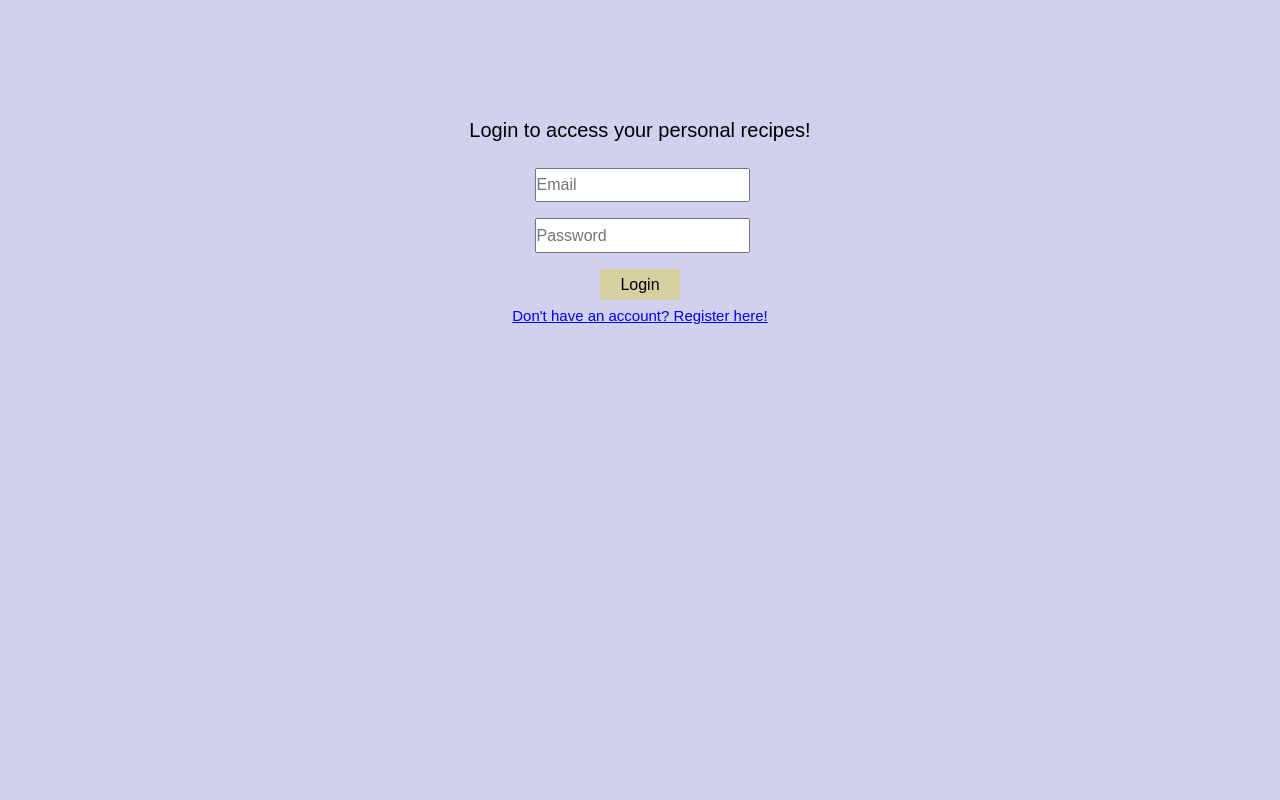
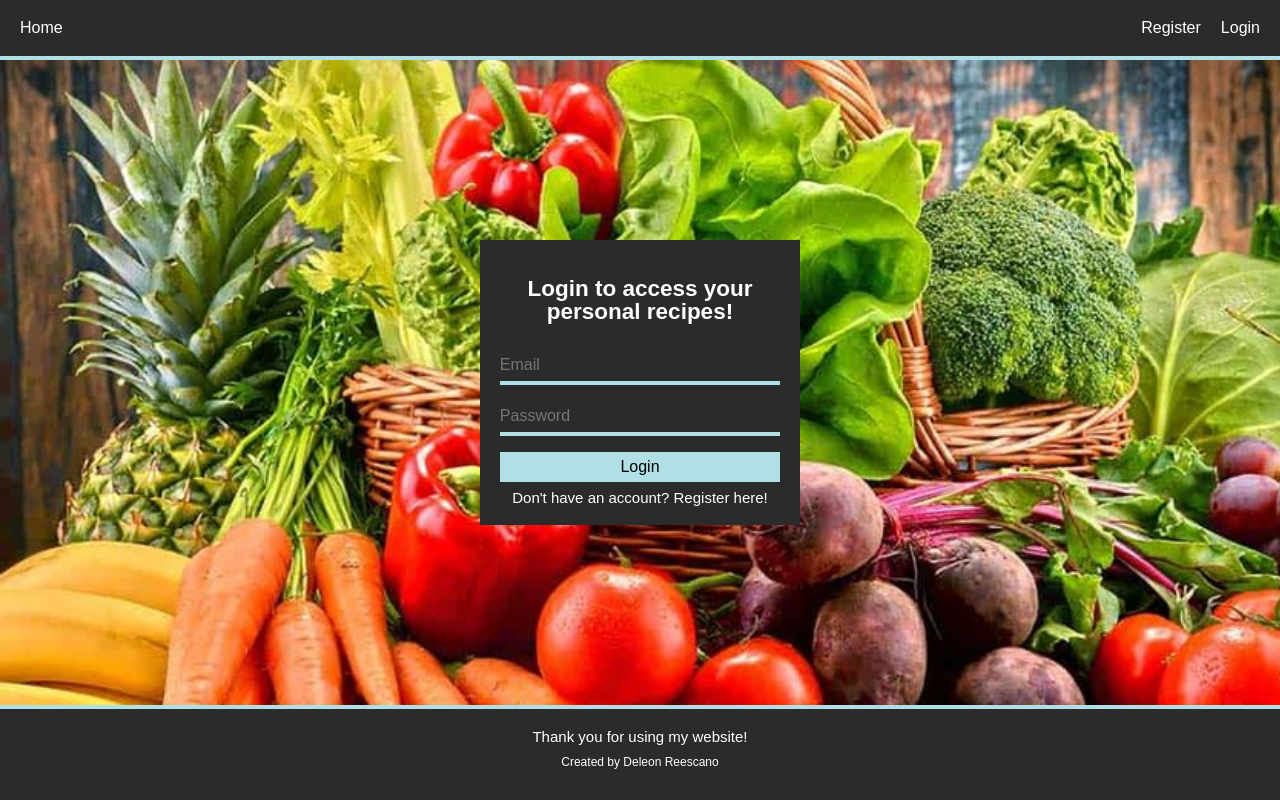
Before and after one commit to JSONJuggler/recipeManager, a React (Create React App) app in the folder client/: page /login in a window 1280 px wide. Built offline with nearby package versions, Linux system fonts and the light colour scheme.

Commit message:
styling mockup finished...for now, on to other things...

```diff
--- a/client/public/index.html
+++ b/client/public/index.html
@@ -4,7 +4,7 @@
     <meta name="viewport" content="width=device-width, initial-scale=1.0" />
   </head>
   <body
-    style="margin:0; padding:20px; background-color:rgb(209, 208, 238);font: 15px/1 Arial"
+    style="margin:0; padding:0px; background: url(./fv.jpg); background-repeat: no-repeat;background-size: cover;background-color:rgb(0, 0, 0);font: 15px/1 Arial;"
   >
     <noscript>You need to enable JavaScript to run this app.</noscript>
     <div id="root"></div>
--- a/client/src/components/App.js
+++ b/client/src/components/App.js
@@ -1,20 +1,33 @@
 import React, { Fragment } from "react";
-// import Navbar from "./layout/Navbar";
+import { Flexcon } from "../stylings";
+import Navbar from "./layout/Navbar";
+import Footer from "./layout/Footer";
 import Landing from "./layout/Landing";
 import Login from "./auth/Login";
 import Register from "./auth/Register";
 import { BrowserRouter as Router, Route, Switch } from "react-router-dom";
 
+const flex = {
+  display: "flex",
+  flexDirection: "column",
+  minHeight: "100vh"
+};
+
 function App() {
   return (
     <Router>
       <Fragment>
-        {/* <Navbar /> */}
-        <Route exact path="/" component={Landing} />
-        <Switch>
-          <Route exact path="/register" component={Register} />
-          <Route exact path="/login" component={Login} />
-        </Switch>
+        <div style={flex}>
+          <Navbar />
+          <Flexcon>
+            <Route exact path="/" component={Landing} />
+            <Switch>
+              <Route exact path="/register" component={Register} />
+              <Route exact path="/login" component={Login} />
+            </Switch>
+          </Flexcon>
+          <Footer />
+        </div>
       </Fragment>
     </Router>
   );
--- a/client/src/components/auth/Login.js
+++ b/client/src/components/auth/Login.js
@@ -1,30 +1,32 @@
 import React, { Fragment } from "react";
-import { Link } from "react-router-dom";
-import Button from "../elements/button";
-import { Styledinput, Maindiv } from "../../stylings";
+import { Styledsub, Styledinput, Styledlink, Darkbox } from "../../stylings";
 
-const pstyle = {
-  fontColor: "black",
-  fontSize: "20px",
-  marginTop: "50px"
+const onSubmit = async e => {
+  e.preventDefault();
+
+  console.log("hello");
 };
 
 const Login = () => {
   return (
     <Fragment>
-      <Maindiv>
-        <p style={pstyle}>Login to access your personal recipes!</p>
-        <form>
+      <Darkbox>
+        <h1>Login to access your personal recipes!</h1>
+        <form onSubmit={e => onSubmit(e)}>
           <div>
             <Styledinput type="text" placeholder="Email" />
           </div>
           <div>
             <Styledinput type="text" placeholder="Password" />
           </div>
+          <Styledsub type="submit" value="Login" />
         </form>
-        <Button text={"Login"} />
-        <Link to="/Register">Don't have an account? Register here!</Link>
-      </Maindiv>
+        <div>
+          <Styledlink to="/Register">
+            Don't have an account? Register here!
+          </Styledlink>
+        </div>
+      </Darkbox>
     </Fragment>
   );
 };
--- a/client/src/components/auth/Register.js
+++ b/client/src/components/auth/Register.js
@@ -1,20 +1,11 @@
 import React, { Fragment } from "react";
-import { Link } from "react-router-dom";
-import Button from "../elements/button";
-import { Flexiblecontainer, Styledinput } from "../../stylings";
-
-const pstyle = {
-  fontColor: "black",
-  fontSize: "20px"
-};
+import { Styledlink, Styledinput, Styledsub, Darkbox } from "../../stylings";
 
 const Register = () => {
   return (
     <Fragment>
-      <Flexiblecontainer>
-        <p style={pstyle}>
-          Register to save your own recipes or browse available recipes!
-        </p>
+      <Darkbox>
+        <h1>Register to save your own recipes or browse available recipes!</h1>
         <form>
           <div>
             <Styledinput type="text" placeholder="Name" />
@@ -28,10 +19,13 @@ const Register = () => {
           <div>
             <Styledinput type="text" placeholder="Confirm Password" />
           </div>
+          <Styledsub type="submit" value="Register" />
         </form>
-        <Button text={"Register"} />
-        <Link to="/Login">Already have an account? Login here!</Link>
-      </Flexiblecontainer>
+        {/* <Button text={"Register"} /> */}
+        <Styledlink to="/Login">
+          Already have an account? Login here!
+        </Styledlink>
+      </Darkbox>
     </Fragment>
   );
 };
--- a/client/src/components/elements/button.js
+++ /dev/null
@@ -1,8 +0,0 @@
-import React from "react";
-import { Styledbutton } from "../../stylings";
-
-const Button = props => {
-  return <Styledbutton>{props.text}</Styledbutton>;
-};
-
-export default Button;
--- /dev/null
+++ b/client/src/components/layout/Footer.js
@@ -0,0 +1,15 @@
+import React, { Fragment } from "react";
+import { Foot } from "../../stylings";
+
+const Footer = () => {
+  return (
+    <Fragment>
+      <Foot>
+        Thank you for using my website!
+        <p style={{ fontSize: ".75rem" }}>Created by Deleon Reescano</p>
+      </Foot>
+    </Fragment>
+  );
+};
+
+export default Footer;
--- a/client/src/components/layout/Landing.js
+++ b/client/src/components/layout/Landing.js
@@ -1,85 +1,14 @@
 import React, { Fragment } from "react";
-import {
-  Header,
-  Hero,
-  Content,
-  Sidebar,
-  Footer,
-  Flexcon
-} from "../../stylings";
-// import { Maindiv } from "../../stylings";
-// import { BrowserRouter as Router, Route, Switch } from "react-router-dom";
-// import { Link } from "react-router-dom";
-// import styled from "styled-components";
-
-// const pstyle = {
-//   fontColor: "black",
-//   fontSize: "20px",
-//   marginTop: "50px"
-// };
+import { Darkbox, Navul, Navli, Linkbutton } from "../../stylings";
 
 const Landing = () => {
   return (
     <Fragment>
-      <Header>
-        Header
-        {window.screen.width}
-        <p>Lorem ipsum dolor sit amet, consectetur adipiscing elit. Sumenda</p>
-      </Header>
-      <Hero>
-        Hero
-        <p>
-          Lorem ipsum dolor sit amet, consectetur adipiscing elit. Sumenda
-          potius quam expetenda. Nihil opus est exemplis hoc facere longius.
-        </p>
-      </Hero>
-      <Flexcon>
-        <Content>
-          Content
-          <p>
-            Lorem ipsum dolor sit amet, consectetur adipiscing elit. Sumenda
-            potius quam expetenda. Nihil opus est exemplis hoc facere
-            longius.Lorem ipsum dolor sit amet, consectetur adipiscing elit.
-            Sumenda potius quam expetenda. Nihil opus est exemplis hoc facere
-            longius.Lorem ipsum dolor sit amet, consectetur adipiscing elit.
-            Sumenda potius quam expetenda. Nihil opus est exemplis hoc facere
-            longius.Lorem ipsum dolor sit amet, consectetur adipiscing elit.
-            Sumenda potius quam expetenda. Nihil opus est exemplis hoc facere
-            longius.Lorem ipsum dolor sit amet, consectetur adipiscing elit.
-            Sumenda potius quam expetenda. Nihil opus est exemplis hoc facere
-            longius.
-          </p>
-        </Content>
-        <Sidebar>
-          Sidebar
-          <p>
-            Lorem ipsum dolor sit amet, consectetur adipiscing elit. Sumenda
-            potius quam expetenda. Nihil opus est exemplis hoc facere
-            longius.Lorem ipsum dolor sit amet, consectetur adipiscing elit.
-            Sumenda potius quam expetenda. Nihil opus est exemplis hoc facere
-            longius.
-          </p>
-        </Sidebar>
-      </Flexcon>
-
-      <Footer>
-        Footer
-        <p>
-          Lorem ipsum dolor sit amet, consectetur adipiscing elit. Sumenda
-          potius quam expetenda. Nihil opus est exemplis hoc facere longius.
-        </p>
-      </Footer>
-      {/* <Maindiv>
-        <p style={pstyle}>Home/Landing</p>
-        <ul>
-          <li>
-            <Link to="/Register">Register</Link>
-          </li>
-          <li>
-            <Link to="/Login">Login</Link>
-          </li>
-        </ul>
-      </Maindiv> */}
+      <Darkbox>
+        <h1>Welcome! Plenty of recipes await!</h1>
+        <Linkbutton to="/Register">Register</Linkbutton>
+        <Linkbutton to="/Login">Login</Linkbutton>
+      </Darkbox>
     </Fragment>
   );
 };
--- a/client/src/components/layout/Navbar.js
+++ b/client/src/components/layout/Navbar.js
@@ -1,18 +1,32 @@
 import React, { Fragment } from "react";
-import { Header } from "../../stylings";
-import { Link } from "react-router-dom";
+import {
+  Header,
+  Flexiblecontainer,
+  Navul,
+  Navli,
+  div,
+  Styledlink
+} from "../../stylings";
 
 function Navbar() {
   return (
     <Fragment>
       <Header>
-        <Link to="/">Home</Link>
-        <div>
-          <Link to="/Register">Register</Link>
-        </div>
-        <div>
-          <Link to="/Login">Login</Link>
-        </div>
+        <Flexiblecontainer>
+          <div style={div}>
+            <Styledlink to="/">Home</Styledlink>
+          </div>
+          <nav>
+            <Navul>
+              <Navli>
+                <Styledlink to="/Register">Register</Styledlink>
+              </Navli>
+              <Navli>
+                <Styledlink to="/Login">Login</Styledlink>
+              </Navli>
+            </Navul>
+          </nav>
+        </Flexiblecontainer>
       </Header>
     </Fragment>
   );
--- a/client/src/stylings/index.js
+++ b/client/src/stylings/index.js
@@ -1,18 +1,36 @@
 import styled from "styled-components";
+import { Link } from "react-router-dom";
 
 const Flexiblecontainer = styled.section`
   display: flex;
-  background-color: white;
+  align-items: center;
+  font-size: 16px;
 `;
 
 const Header = styled.header`
-  margin: 0;
-  padding: 20px;
-  border: 1px solid #000000;
+  padding: 10px;
+  border-bottom: 4px solid powderblue;
   color: #ffffff;
-  background: #03a9f4;
+  background: rgb(43, 43, 43);
+  min-height: 60px;
   box-sizing: border-box;
 `;
+
+const Darkbox = styled.section`
+  margin: auto;
+  margin-top: 10%;
+  margin-bottom: 10%;
+  padding: 20px;
+  color: #ffffff;
+  background: rgb(43, 43, 43);
+  box-sizing: border-box;
+  text-align: center;
+  max-width: 70%;
+  display: flex;
+  flex-direction: column;
+  justify-content: center;
+`;
+
 const Hero = styled.section`
   margin: 0;
   padding: 20px;
@@ -21,6 +39,7 @@ const Hero = styled.section`
   background: #d22b1f;
   box-sizing: border-box;
 `;
+
 const Content = styled.section`
   margin: 0;
   padding: 20px;
@@ -30,6 +49,7 @@ const Content = styled.section`
   box-sizing: border-box;
   flex: 1;
 `;
+
 const Sidebar = styled.aside`
   margin: 0;
   padding: 20px;
@@ -39,12 +59,13 @@ const Sidebar = styled.aside`
   box-sizing: border-box;
   flex: 0 1 300px;
 `;
-const Footer = styled.footer`
-  margin: 0;
+
+const Foot = styled.footer`
   padding: 20px;
-  border: 1px solid #000000;
+  border-top: 4px solid powderblue;
   color: #ffffff;
-  background: #616161;
+  background: rgb(43, 43, 43);
+  text-align: center;
   box-sizing: border-box;
 `;
 
@@ -56,43 +77,46 @@ const Flexcon = styled.div`
   max-width: 1200px;
 `;
 
-// const Nav = styled.nav`
-//   background: #d7d1a1;
-//   position: fixed;
-//   top: 0;
-//   right: 0;
-//   left: 0;
-//   display: flex;
-//   font-weight: bold;
-// `;
-
-// const Navdiv = styled.div`
-//   color: black;
-//   margin: 2%;
-//   flex-grow: 1;
-//   display: flex;
-//   line-height: 0.2;
-//   div {
-//     margin-left: 10px;
-//     margin-right: 10px;
-//   }
-// `;
-
-const Maindiv = styled.div`
-  min-height: 92%;
-  margin-top: 4%;
-  display: flex;
-  flex-direction: column;
-  align-items: center;
+const Navul = styled.ul`
+  padding: 0;
+  margin: 10px 0 0 0;
 `;
 
-const Styledbutton = styled.button`
-  background: #d7d1a1;
+const Navli = styled.li`
+  display: inline;
+  padding: 0 10px 0 10px;
+`;
+
+const div = {
+  flex: 1,
+  padding: "10px 0 0 10px"
+};
+
+const Styledlink = styled(Link)`
+  text-decoration: none;
+  color: white;
+
+  &:hover {
+    color: yellow;
+  }
+
+  &:active {
+    color: yellow;
+  }
+`;
+
+const Linkbutton = styled(Link)`
+  text-decoration: none;
+  color: black;
+  background: powderblue;
+  padding: 0.4rem 0rem;
+  margin: 1rem 0rem;
+  font-size: 1rem;
   border: none;
-  padding: 0.4rem 1.3rem;
-  margin: 0.5rem;
-  font-size: 1rem;
-  cursor: pointer;
+
+  &:focus {
+    border: 1px solid black;
+  }
 `;
 
 const Styledinput = styled.input`
@@ -100,6 +124,30 @@ const Styledinput = styled.input`
   padding: 0.4rem 0rem;
   font-size: 1rem;
   width: 100%;
+  background: none;
+  border: none;
+  border-bottom: 4px solid powderblue;
+  outline: none;
+  color: white;
+  &:focus {
+    border: 1px solid powderblue;
+  }
+`;
+
+const Styledsub = styled.input`
+  margin: 0.5rem 0rem;
+  padding: 0.4rem 0rem;
+  font-size: 1rem;
+  width: 100%;
+  background: powderblue;
+  color: black;
+  border: none;
+  &:focus {
+    border: 1px solid black;
+  }
+  &:hover {
+    cursor: pointer;
+  }
 `;
 
 export {
@@ -107,10 +155,15 @@ export {
   Hero,
   Content,
   Sidebar,
-  Footer,
+  Foot,
   Flexcon,
   Flexiblecontainer,
-  Styledbutton,
+  Navul,
+  Navli,
+  div,
+  Styledlink,
+  Darkbox,
+  Styledsub,
   Styledinput,
-  Maindiv
+  Linkbutton
 };
```
Also changed, not shown: client/public/fv.jpg (added).
